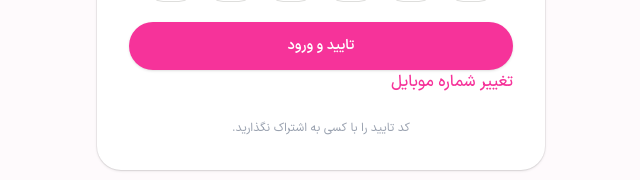
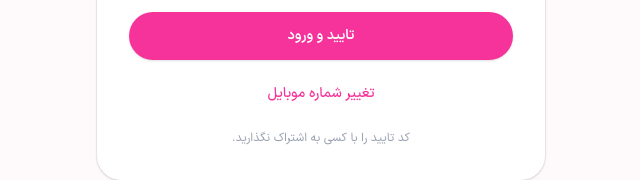
Before and after one commit to iamamirali/nava-test, a Next.js app: page /otp in a window 1280 px wide. Shown: the part 446-626 px from the top of the page, without its empty margins (522-1162 px from the left). Built offline with nearby package versions, Linux system fonts and the light colour scheme.

Commit message:
feat: create common layout for auth pages having suspense

```diff
--- /dev/null
+++ b/app/(auth)/layout.tsx
@@ -0,0 +1,5 @@
+import { Suspense } from 'react';
+
+export default function AuthLayout({ children }: { children: React.ReactNode }) {
+  return <Suspense fallback={'loading...'}>{children}</Suspense>;
+}
--- a/app/login/page.tsx
+++ b/app/(auth)/login/page.tsx
@@ -7,8 +7,8 @@ import { zodResolver } from '@hookform/resolvers/zod';
 import { useSearchParams } from 'next/navigation';
 import { RhfTextInput } from '@/components/ui/RHF/RhfTextInput';
 import { MutationState } from '@/lib/api';
-import { usersSendCode } from '../../actions/Users';
 import Image from 'next/image';
+import { usersSendCode } from '@/actions/Users';
 
 const initialState: MutationState = { success: false, message: '', value: null };
 
--- a/app/otp/page.tsx
+++ b/app/(auth)/otp/page.tsx
@@ -103,6 +103,7 @@ export default function Otp() {
             </form>
           </FormProvider>
 
+          <div className="w-fit mx-auto mt-6 text-sm">
             <Link href="/login">
               <button
                 type="button"
@@ -111,6 +112,7 @@ export default function Otp() {
                 تغییر شماره موبایل
               </button>
             </Link>
+          </div>
 
           <p className="mt-6 text-center text-xs leading-5 text-gray-400">
             کد تایید را با کسی به اشتراک نگذارید.
```
Lines whose indentation alone changed are shown as unchanged.
